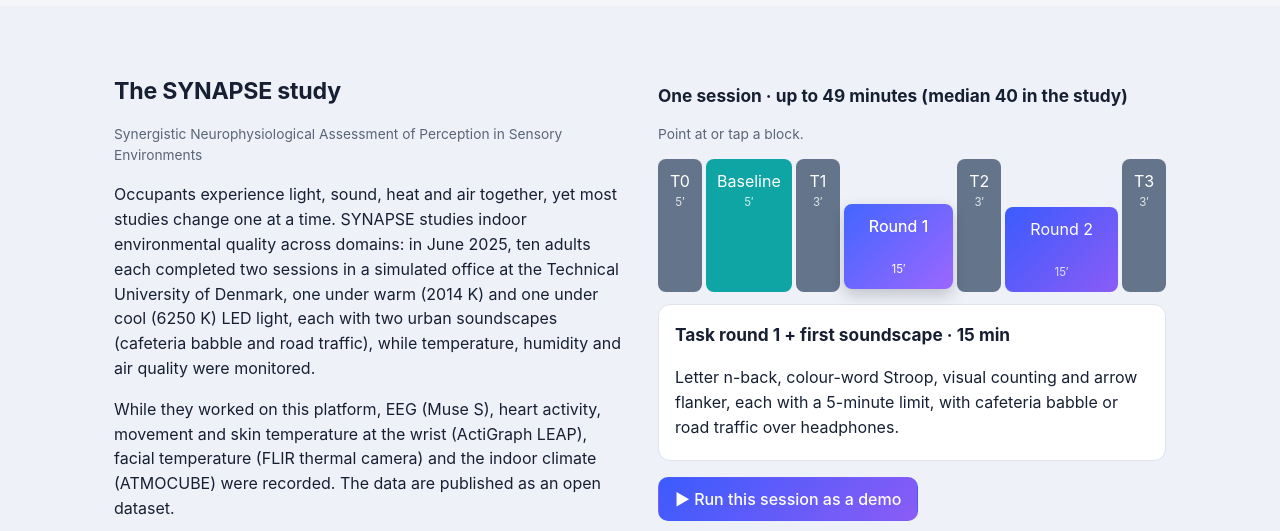
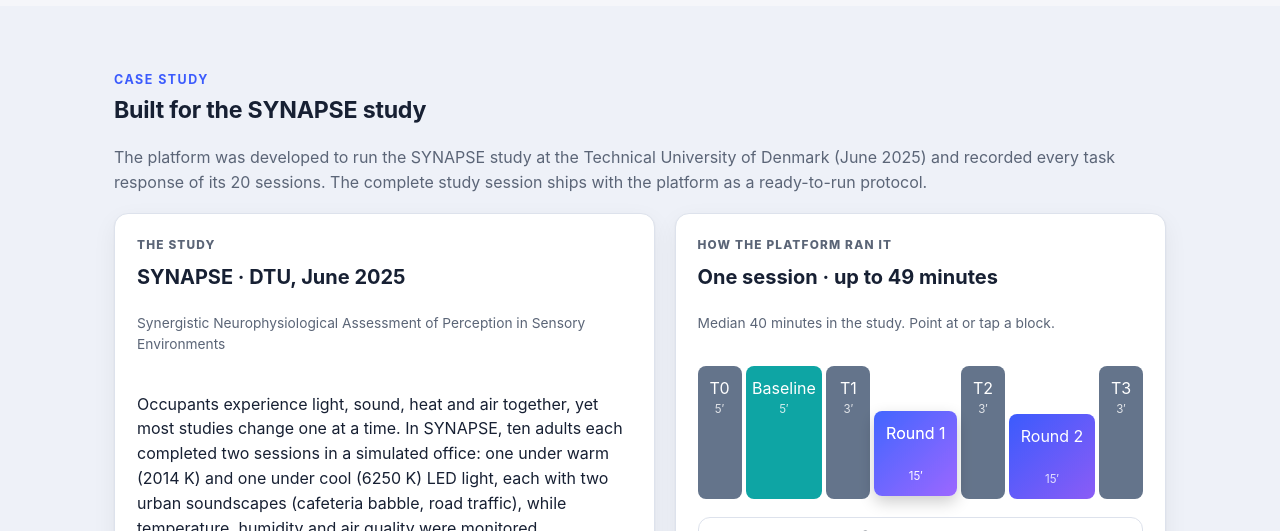
Before and after one commit to tomarp/synapse-platform, a plain HTML site: page index.html in a window 1280 px wide. Shown: the part 2269-2800 px from the top of the page. Drawn offline with Linux system fonts and the light colour scheme.

Commit message:
Case-study section: platform built for the SYNAPSE study; wider theme cards

```diff
--- a/app/home.js
+++ b/app/home.js
@@ -111,28 +111,35 @@ export function renderHome(root, { author, paused }) {
         h('div', { class: 'task-body' }, h('span', { class: 'tag' }, t.measures), h('h3', {}, t.name), h('p', {}, t.text),
           h('a', { class: 'btn small primary', href: `#/try/${t.key}` }, 'Try it · 1 min')))))),
     h('section', { class: 'band alt', id: 'study' },
-      h('div', { class: 'two-col' },
-        h('div', { class: 'reveal' },
-          h('h2', {}, 'The SYNAPSE study'),
+      h('div', { class: 'section-head reveal' }, h('p', { class: 'kicker' }, 'Case study'),
+        h('h2', {}, 'Built for the SYNAPSE study'),
+        h('p', { class: 'muted' }, 'The platform was developed to run the SYNAPSE study at the Technical University of Denmark (June 2025) and ',
+          'recorded every task response of its 20 sessions. The complete study session ships with the platform as a ready-to-run protocol.')),
+      h('div', { class: 'study-grid' },
+        h('article', { class: 'card study-card reveal' },
+          h('div', { class: 'card-label' }, 'The study'),
+          h('h3', {}, 'SYNAPSE · DTU, June 2025'),
           h('p', { class: 'muted small' }, PROJECT_FULL),
-          h('p', {}, 'Occupants experience light, sound, heat and air together, yet most studies change one at a time. SYNAPSE studies ',
-            'indoor environmental quality across domains: in June 2025, ten adults each completed two sessions in a simulated office at the ',
-            'Technical University of Denmark, one under warm (2014 K) and one under cool (6250 K) LED light, each with two urban soundscapes ',
-            '(cafeteria babble and road traffic), while temperature, humidity and air quality were monitored.'),
-          h('p', {}, 'While they worked on this platform, EEG (Muse S), heart activity, movement and skin temperature at the wrist (ActiGraph LEAP), ',
-            'facial temperature (FLIR thermal camera) and the indoor climate (ATMOCUBE) were recorded. The data are published as an open dataset.'),
-          h('div', { class: 'domains' },
-            ...[['Multi-domain IEQ', 'Visual × acoustic conditions with monitored thermal and air-quality domains.'],
-              ['Building informatics', 'Occupant and building data time-aligned and machine-readable (BIDS).'],
-              ['Occupant-centric operation', 'Data for comfort and performance models, adaptive control and digital twins.']]
-              .map(([t, x]) => h('div', { class: 'domain' }, h('strong', {}, t), h('span', {}, x)))),
+          h('p', {}, 'Occupants experience light, sound, heat and air together, yet most studies change one at a time. In SYNAPSE, ten adults ',
+            'each completed two sessions in a simulated office: one under warm (2014 K) and one under cool (6250 K) LED light, each with two ',
+            'urban soundscapes (cafeteria babble, road traffic), while temperature, humidity and air quality were monitored.'),
+          h('p', {}, 'Alongside the tasks and questionnaires run on this platform, the study recorded EEG (Muse S), wrist physiology (ActiGraph LEAP), ',
+            'facial temperature (FLIR thermal camera) and room conditions (ATMOCUBE).'),
           h('div', { class: 'facts' },
-            ...[['10', 'participants'], ['20', 'sessions'], ['8,172', 'task responses'], ['15.6 h', 'EEG']].map(([n, l]) => h('div', {}, h('strong', {}, n), h('span', {}, l))))),
-        h('div', { class: 'reveal' },
-          h('h3', {}, `One session · up to ${total} minutes (median 40 in the study)`),
-          h('p', { class: 'small muted' }, 'Point at or tap a block.'),
+            ...[['10', 'participants'], ['20', 'sessions'], ['8,172', 'task responses'], ['15.6 h', 'EEG']].map(([n, l]) => h('div', {}, h('strong', {}, n), h('span', {}, l)))),
+          h('div', { class: 'row study-links' },
+            ...OUTPUTS.slice(1).map((o) => h('a', { class: 'btn small', href: doiUrl(o.doi), target: '_blank', rel: 'noopener' }, `${o.kind} · ${o.where} ↗`)))),
+        h('article', { class: 'card study-card reveal' },
+          h('div', { class: 'card-label' }, 'How the platform ran it'),
+          h('h3', {}, `One session · up to ${total} minutes`),
+          h('p', { class: 'small muted' }, 'Median 40 minutes in the study. Point at or tap a block.'),
           timeline, detail,
-          h('a', { class: 'btn primary', href: '#/demo' }, '▶ Run this session as a demo')))),
+          h('a', { class: 'btn primary', href: '#/demo' }, '▶ Run the study session as a demo'))),
+      h('div', { class: 'domains reveal' },
+        ...[['◐', 'Multi-domain IEQ', 'Lighting colour (visual) and soundscapes (acoustic) varied together, with temperature, humidity and air quality monitored: combined effects instead of one domain at a time.'],
+          ['⧉', 'Building informatics', 'Occupant streams (tasks, EEG, wrist physiology, facial temperature, questionnaires) time-aligned with room sensors and published as a machine-readable BIDS dataset.'],
+          ['⌂', 'Occupant-centric operation', 'A basis for data-driven comfort and performance models, adaptive building control and human-in-the-loop digital twins.']]
+          .map(([i, tt, x]) => h('div', { class: 'domain' }, h('span', { class: 'domain-ic' }, i), h('h3', {}, tt), h('p', {}, x))))),
     h('section', { class: 'band', id: 'how' },
       h('h2', { class: 'reveal' }, 'How it works'),
       h('div', { class: 'steps3' },
--- a/styles/app.css
+++ b/styles/app.css
@@ -474,9 +474,17 @@ a.logo-tile:hover { transform: translateY(-2px); background: color-mix(in srgb,
 .avatar.sm { width: 42px; height: 42px; font-size: .95rem; }
 .social.telegram:hover { background: #229ed9; border-color: #229ed9; color: #fff; }
 
-/* study relevance tiles */
-.domains { display: grid; grid-template-columns: repeat(3, 1fr); gap: 10px; margin: 16px 0 4px; }
-.domain { display: flex; flex-direction: column; gap: 4px; padding: 12px; border-radius: 12px; background: var(--panel); border: 1px solid var(--line);
-  border-left: 3px solid var(--accent); font-size: .86rem; }
-.domain strong { font-size: .9rem; } .domain span { color: var(--muted); }
-@media (max-width: 760px) { .domains { grid-template-columns: 1fr; } }
+/* case study section */
+.study-grid { display: grid; grid-template-columns: 1.1fr 1fr; gap: 20px; align-items: stretch; }
+.study-card { margin: 0; display: flex; flex-direction: column; gap: 6px; }
+.study-card h3 { margin: 2px 0 0; font-size: 1.25rem; }
+.study-card .facts { margin-top: 10px; }
+.study-card .tl-detail { flex: none; }
+.study-card > .btn { align-self: flex-start; margin-top: auto; }
+.study-links { margin-top: 12px; }
+.domains { display: grid; grid-template-columns: repeat(3, 1fr); gap: 20px; margin-top: 20px; }
+.domain { padding: 22px; border-radius: var(--radius); background: var(--panel); border: 1px solid var(--line); box-shadow: var(--shadow); }
+.domain h3 { margin: 10px 0 6px; font-size: 1.08rem; }
+.domain p { margin: 0; color: var(--muted); font-size: .95rem; line-height: 1.55; }
+.domain-ic { display: grid; place-items: center; width: 40px; height: 40px; border-radius: 11px; background: var(--note); color: var(--accent); font-size: 1.2rem; font-weight: 700; }
+@media (max-width: 960px) { .study-grid, .domains { grid-template-columns: 1fr; } }
```
